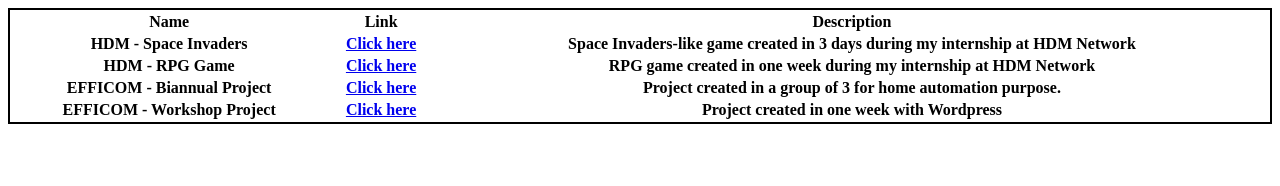
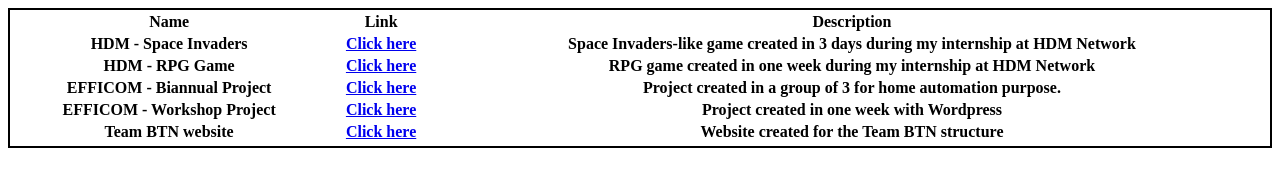
Before and after one commit to nvan-duysen/table_of_contents, a plain HTML site: page index.html in a window 1280 px wide. Drawn offline with Linux system fonts and the light colour scheme.

Commit message:
Update index.html

```diff
--- a/index.html
+++ b/index.html
@@ -63,6 +63,18 @@
                 Project created in one week with Wordpress
             </th>
         </tr>
+        <tr>
+            <th>
+                Team BTN website
+            </th>
+            <th>
+                <a href="https://nvan-duysen.github.io/team_btn/" target="_blank">Click here</a>
+            </th>
+            <th>
+                Website created for the Team BTN structure
+            </th>
+        </tr>
+        <tr>
     </table>
 </body>
 </html>
```
